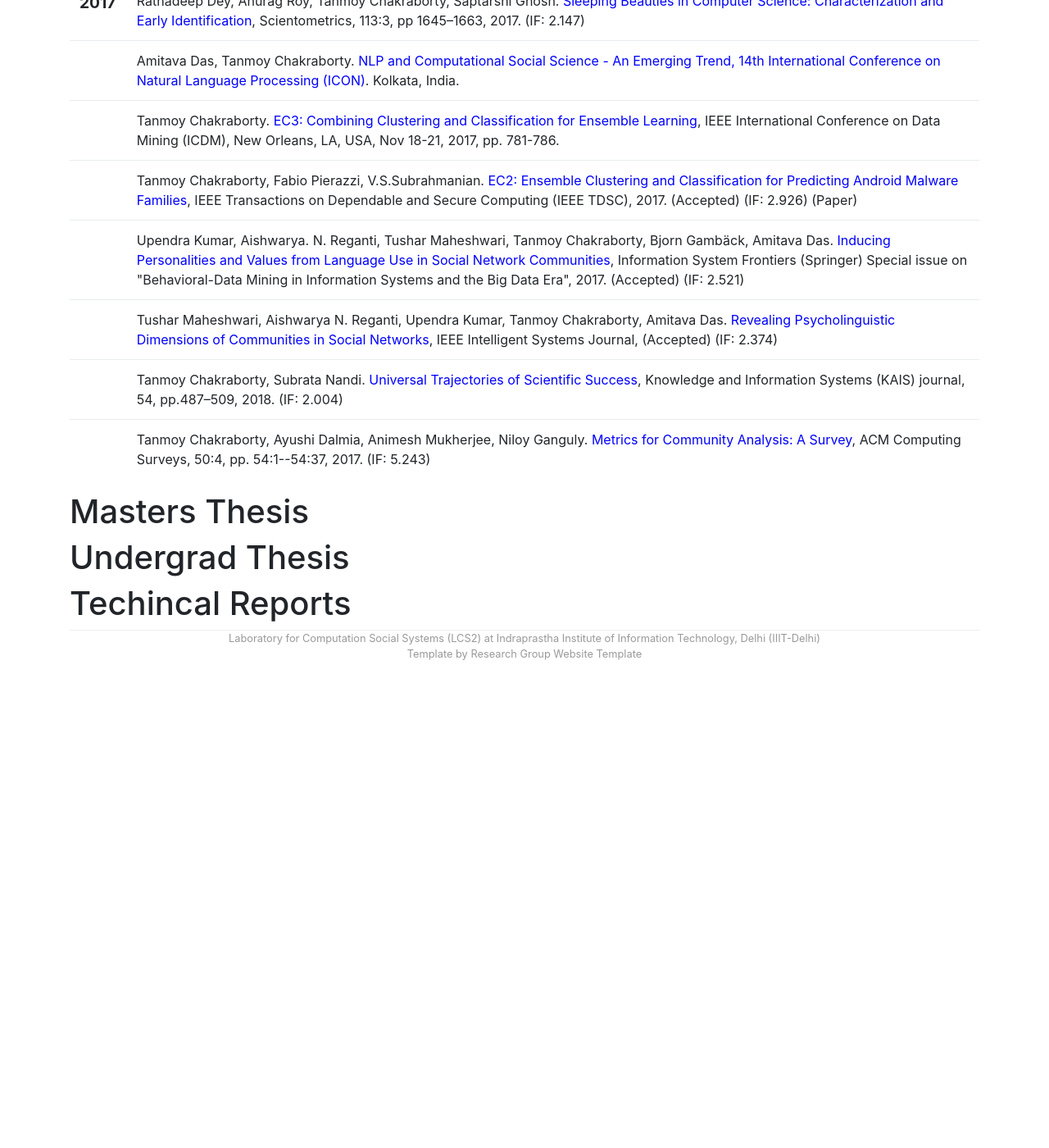
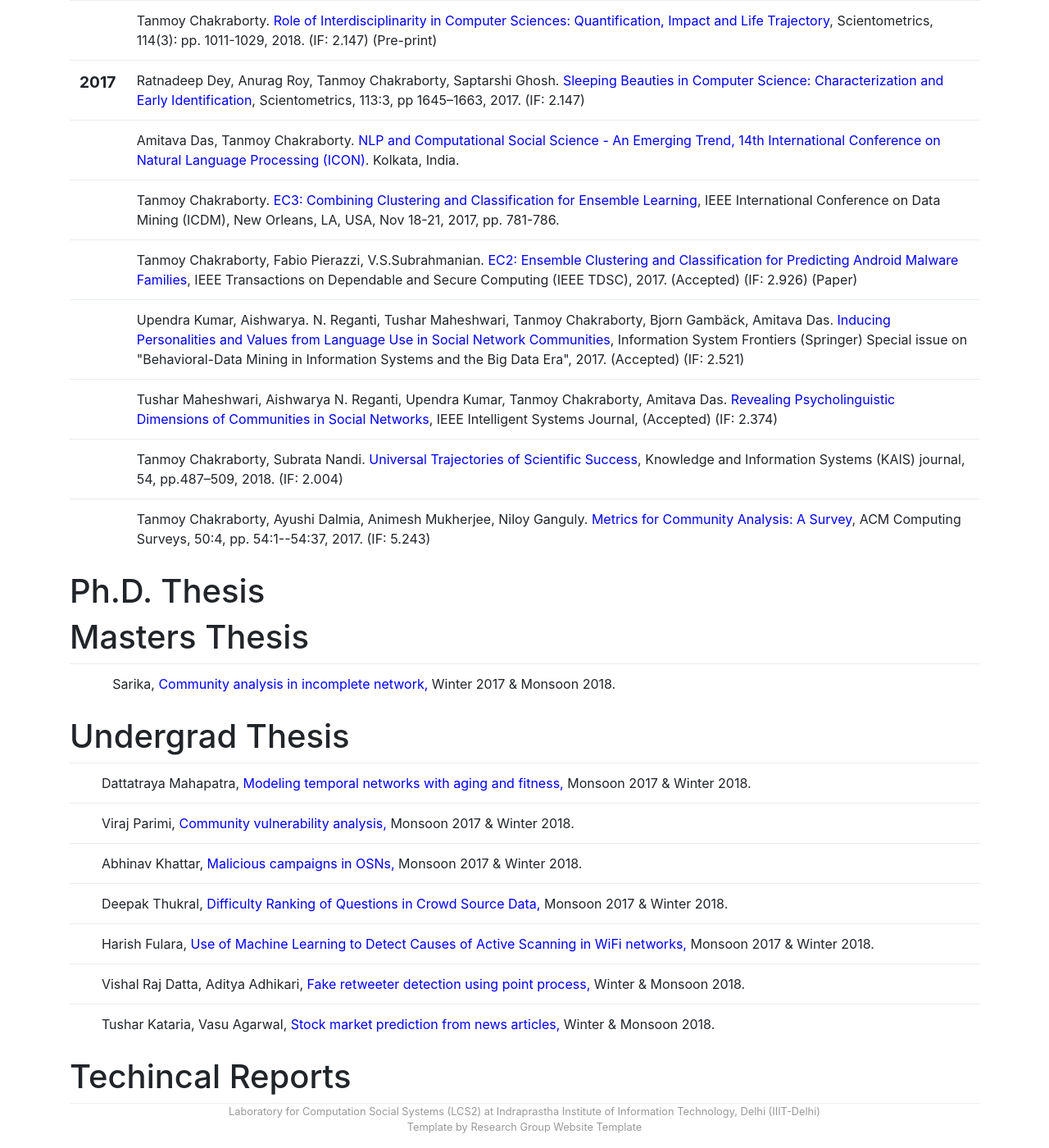
Before and after one commit to LCS2-IIITD/webpage, a Jekyll site: the page built from publications.html, in a window 1280 px wide and 1400 px high, scrolled down 2161 px. Shown: the whole window at 82% size. Built offline with Jekyll 4.4.1, drawn with Linux system fonts in a browser that asks for light colours; before the commit the page ends 2984 px from its top, so only the background shows below that; some of the changed text lies outside the part shown.

Commit message:
Added thesis/reports

```diff
--- a/_includes/pubs.html
+++ b/_includes/pubs.html
@@ -1,4 +1,5 @@
 <a href="#publications" style="text-decoration: none;"><span style="background-color: #4CAF50;color: white;padding: 8px;">Peer-reviewed papers</span></a>&nbsp;
+<a href="#phd" style="text-decoration: none;"><span style="background-color: #555555;color: white;padding: 8px;">Ph.D. Thesis</span>&nbsp;</a>
 <a href="#masters" style="text-decoration: none;"><span style="background-color: #2196F3;color: white;padding: 8px;">Masters Thesis</span>&nbsp;</a>
 <a href="#undergrad" style="text-decoration: none;"><span style="background-color: #ff9800;color: white;padding: 8px;">Undergrad Thesis</span>&nbsp;</a>
 <a href="#technicalreports" style="text-decoration: none;"><span style="background-color: #f44336;color: white;padding: 8px;">Technical Reports</span></a>
@@ -12,6 +13,23 @@
 			<td>
 				<span class="date">
 					<big><strong>2019</strong></big><br />
+				</span>
+			</td>
+			<td class="publication">
+				<!--<span class="pubtitle">
+					<a href="https://www.asdfasdf.asdfasdf.asdfasdfads">[PDF]</a>
+					<a href="https://www.asdfasdf.asdfasdf.asdfasdfads">[Code]</a>
+					<a href="https://www.asdfasdf.asdfasdf.asdfasdfads">[Dataset]</a>
+				</span><br />-->
+				Sudhesh Solomon, Srinivas P Y K L, Amitava Das, Björn Gambäck, Tanmoy Chakraborty. <font color="blue">Understanding the Psycho-Sociological Facets of Homophily in Social Network communities,</font> IEEE Computational Intelligence Magazine (IEEE CIM), 2019. (Impact Factor: 6.611)
+				<span class="links">
+				</span>
+			</td>
+			</tr>
+			<tr>
+			<td>
+				<span class="date">
+					<!-- <big><strong>2019</strong></big><br /> -->
 				</span>
 			</td>
 			<td class="publication">
@@ -561,11 +579,111 @@
 	</tbody>
 	</table>
 </div>
+<div id="phd">
+	<h1>Ph.D. Thesis</h1>
+</div>
 <div id="masters">
 	<h1>Masters Thesis</h1>
+	<table class="table">
+	<tbody>
+			<tr>
+			<td>
+				<span class="date">
+				</span>
+			</td>
+			<td class="publication">
+					Sarika, <font color="blue">Community analysis in incomplete network,</font> Winter 2017 & Monsoon 2018.
+				<span class="links">
+				</span>
+			</td>
+			</tr>
+		</tbody>
+	</table>
 </div>
 <div id="undergrad">
 	<h1>Undergrad Thesis</h1>
+	<table class="table">
+	<tbody>
+			<tr>
+			<td>
+				<span class="date">
+				</span>
+			</td>
+			<td class="publication">
+					Dattatraya Mahapatra, <font color="blue">Modeling temporal networks with aging and fitness,</font> Monsoon 2017 & Winter 2018.
+				<span class="links">
+				</span>
+			</td>
+			</tr>
+			<tr>
+			<td>
+				<span class="date">
+				</span>
+			</td>
+			<td class="publication">
+					Viraj Parimi, <font color="blue">Community vulnerability analysis,</font> Monsoon 2017 & Winter 2018.
+				<span class="links">
+				</span>
+			</td>
+			</tr>
+			<tr>
+			<td>
+				<span class="date">
+				</span>
+			</td>
+			<td class="publication">
+					Abhinav Khattar, <a href="thesis/undergrad/abhinav_khattar.pdf"><font color="blue">Malicious campaigns in OSNs,</font></a> Monsoon 2017 & Winter 2018.
+				<span class="links">
+
+				</span>
+			</td>
+			</tr>
+			<tr>
+			<td>
+				<span class="date">
+				</span>
+			</td>
+			<td class="publication">
+					Deepak Thukral, <font color="blue">Difficulty Ranking of Questions in Crowd Source Data,</font> Monsoon 2017 & Winter 2018.
+				<span class="links">
+				</span>
+			</td>
+			</tr>
+			<tr>
+			<td>
+				<span class="date">
+				</span>
+			</td>
+			<td class="publication">
+					Harish Fulara, <font color="blue">Use of Machine Learning to Detect Causes of Active Scanning in WiFi networks,</font> Monsoon 2017 & Winter 2018.
+				<span class="links">
+				</span>
+			</td>
+			</tr>
+			<tr>
+			<td>
+				<span class="date">
+				</span>
+			</td>
+			<td class="publication">
+					Vishal Raj Datta, Aditya Adhikari, <font color="blue">Fake retweeter detection using point process,</font> Winter & Monsoon 2018.
+				<span class="links">
+				</span>
+			</td>
+			</tr>
+			<tr>
+			<td>
+				<span class="date">
+				</span>
+			</td>
+			<td class="publication">
+					Tushar Kataria, Vasu Agarwal, <font color="blue">Stock market prediction from news articles,</font> Winter & Monsoon 2018.
+				<span class="links">
+				</span>
+			</td>
+			</tr>
+		</tbody>
+	</table>
 </div>
 <div id="technicalreports">
 	<h1>Techincal Reports</h1>
```
Also changed, not shown: _posts/2019-02-10-CIM.md (added, +6 -0 lines), 1 other file.
